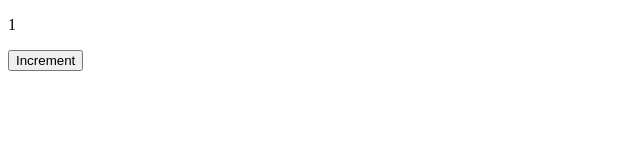
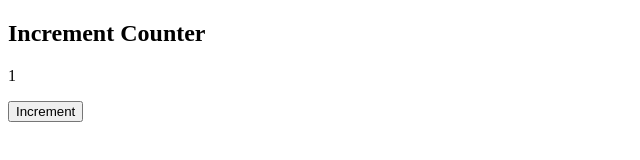
Before and after one commit to acciojob/increment-counter-uditya-shubham, a website: page main.html in a window 1280 px wide. Both pictures are taken after a click on the button "Increment". Shown: the whole page, without its empty margins (0-640 px from the left). Drawn offline with Linux system fonts and the light colour scheme.

Commit message:
created a submission

```diff
--- a/main.html
+++ b/main.html
@@ -9,6 +9,10 @@
 <body>
 	<!-- the entire body must be written by student -->
 
+  <h2>Increment Counter</h2>
+
+
+
 	<p id="counter">0</p>
 	<button id="incrementBtn">Increment</button>
     <script type="text/javascript" src="./script.js">
--- a/script.js
+++ b/script.js
@@ -1,9 +1,9 @@
 //your JS code here. If required.
- const counterEl = document.getElementById("counter");
-    const button = document.getElementById("incrementBtn");
+const counter = document.getElementById("counter");
+    const incrementBtn = document.getElementById("incrementBtn");
 
-    button.addEventListener("click", () => {
-      const currentValue = parseInt(counterEl.textContent);
-      alert(`Current value before increment: ${currentValue}`);
-      counterEl.textContent = currentValue + 1;
+    incrementBtn.addEventListener("click", function () {
+      const currentCount = parseInt(counter.textContent);
+      alert(`Current count: ${currentCount}`);
+      counter.textContent = currentCount + 1;
     });
```
